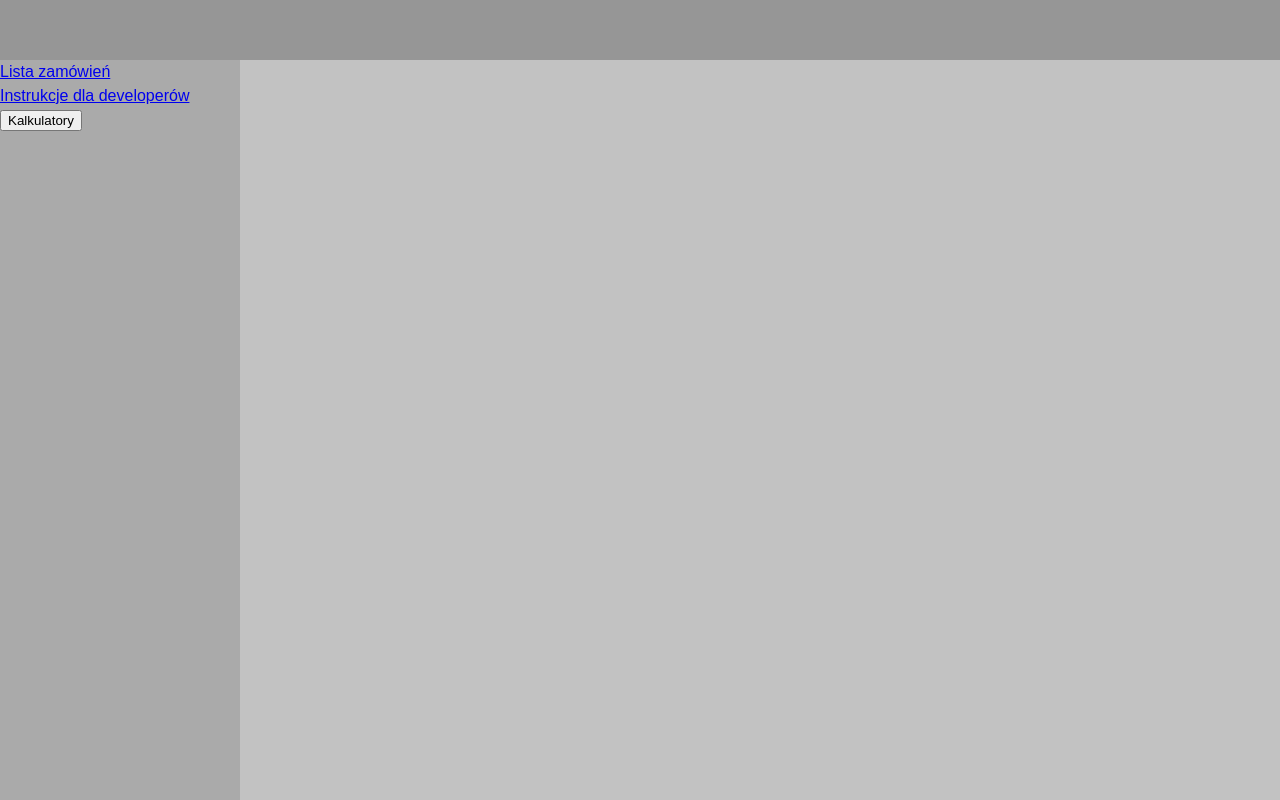
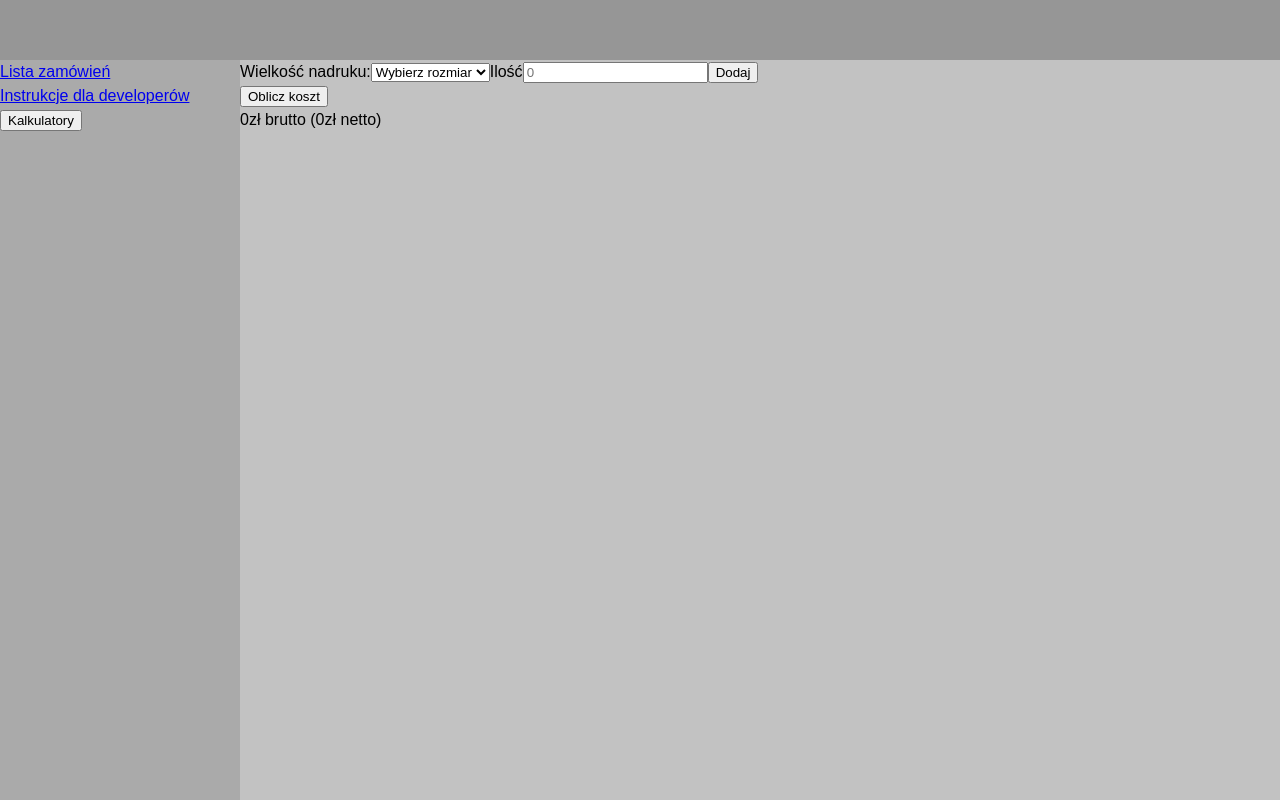
Before and after one commit to marlenawojtczak/ERP-system, a React (Vite) app in the folder frontend/: page /kalkulator3 in a window 1280 px wide. Built offline with nearby package versions, Linux system fonts and the light colour scheme.

Commit message:
adding second calculator NOK

```diff
--- a/frontend/src/features/calculators/components/CalculatorNOK.tsx
+++ b/frontend/src/features/calculators/components/CalculatorNOK.tsx
@@ -1,3 +1,189 @@
+import { useState } from "react";
+
 export const CalculatorNOK = () => {
-  return <></>;
+  const [grossPrice, setGrossPrice] = useState(0);
+  const [netPrice, setNetPrice] = useState(0);
+  const [selectedValue, setSelectedValue] = useState("");
+  const [quantities, setQuantities] = useState({
+    a3: 0,
+    a4: 0,
+    a5: 0,
+    mały: 0,
+  });
+
+  const handleSelectChange = (e: React.ChangeEvent<HTMLSelectElement>) => {
+    setSelectedValue(e.target.value);
+  };
+
+  const handleSubmit = (e: React.FormEvent<HTMLFormElement>) => {
+    e.preventDefault();
+
+    const form = e.currentTarget;
+    const quantityInput = form.elements.namedItem(
+      "quantity"
+    ) as HTMLInputElement;
+    const quantity = parseFloat(quantityInput.value);
+
+    switch (selectedValue) {
+      case "a3":
+      case "a4":
+      case "a5":
+      case "mały":
+        setQuantities((prevQuantities) => ({
+          ...prevQuantities,
+          [selectedValue]: prevQuantities[selectedValue] + quantity,
+        }));
+        break;
+
+      default:
+        console.log("Invalid subscription type");
+
+      // obsłużyć błąd biblioteką
+    }
+
+    setSelectedValue("");
+    form.reset();
+  };
+
+  const handleDelete = (size: "a3" | "a4" | "a5" | "mały") => {
+    setQuantities((prevQuantities) => ({
+      ...prevQuantities,
+      [size]: 0,
+    }));
+  };
+
+  const a3Calculation = (): number => {
+    const a3Quantity = quantities.a3;
+    let a3NetSum;
+
+    if (a3Quantity >= 1 && a3Quantity <= 4) {
+      a3NetSum = a3Quantity * 50;
+    } else if (a3Quantity >= 5 && a3Quantity <= 19) {
+      a3NetSum = a3Quantity * 45;
+    } else if (a3Quantity >= 20 && a3Quantity <= 39) {
+      a3NetSum = a3Quantity * 40;
+    } else if (a3Quantity >= 40 && a3Quantity <= 79) {
+      a3NetSum = a3Quantity * 35;
+    } else if (a3Quantity >= 80 && a3Quantity <= 200) {
+      a3NetSum = a3Quantity * 30;
+    }
+
+    return a3NetSum || 0;
+  };
+
+  const a4Calculation = (): number => {
+    const a4Quantity = quantities.a4;
+    let a4NetSum;
+
+    if (a4Quantity >= 1 && a4Quantity <= 4) {
+      a4NetSum = a4Quantity * 40;
+    } else if (a4Quantity >= 5 && a4Quantity <= 19) {
+      a4NetSum = a4Quantity * 35;
+    } else if (a4Quantity >= 20 && a4Quantity <= 39) {
+      a4NetSum = a4Quantity * 30;
+    } else if (a4Quantity >= 40 && a4Quantity <= 79) {
+      a4NetSum = a4Quantity * 25;
+    } else if (a4Quantity >= 80 && a4Quantity <= 200) {
+      a4NetSum = a4Quantity * 20;
+    }
+
+    return a4NetSum || 0;
+  };
+
+  const a5Calculation = (): number => {
+    const a5Quantity = quantities.a5;
+    let a5NetSum;
+
+    if (a5Quantity >= 1 && a5Quantity <= 4) {
+      a5NetSum = a5Quantity * 30;
+    } else if (a5Quantity >= 5 && a5Quantity <= 19) {
+      a5NetSum = a5Quantity * 25;
+    } else if (a5Quantity >= 20 && a5Quantity <= 39) {
+      a5NetSum = a5Quantity * 20;
+    } else if (a5Quantity >= 40 && a5Quantity <= 79) {
+      a5NetSum = a5Quantity * 15;
+    } else if (a5Quantity >= 80 && a5Quantity <= 200) {
+      a5NetSum = a5Quantity * 10;
+    }
+
+    return a5NetSum || 0;
+  };
+
+  const smallCalculation = (): number => {
+    const smallQuantity = quantities.mały;
+    let smallNetSum;
+
+    if (smallQuantity >= 1 && smallQuantity <= 4) {
+      smallNetSum = smallQuantity * 12;
+    } else if (smallQuantity >= 5 && smallQuantity <= 19) {
+      smallNetSum = smallQuantity * 25;
+    } else if (smallQuantity >= 20 && smallQuantity <= 39) {
+      smallNetSum = smallQuantity * 20;
+    } else if (smallQuantity >= 40 && smallQuantity <= 79) {
+      smallNetSum = smallQuantity * 15;
+    } else if (smallQuantity >= 80 && smallQuantity <= 200) {
+      smallNetSum = smallQuantity * 10;
+    }
+
+    return smallNetSum || 0;
+  };
+
+  const handleCalculation = () => {
+    const a3Result = a3Calculation();
+    const a4Result = a4Calculation();
+    const a5Result = a5Calculation();
+    const smallResult = smallCalculation();
+
+    setNetPrice(a3Result + a4Result + a5Result + smallResult);
+    setGrossPrice((a3Result + a4Result + a5Result + smallResult) * 1.23);
+  };
+
+  return (
+    <>
+      <form onSubmit={handleSubmit}>
+        <label htmlFor="printSize"> Wielkość nadruku:</label>
+        <select
+          name="prints"
+          id="printSize"
+          value={selectedValue}
+          onChange={handleSelectChange}
+        >
+          <option value="">Wybierz rozmiar</option>
+          <option value="a3">A3</option>
+          <option value="a4">A4</option>
+          <option value="a5">A5</option>
+          <option value="mały">mały</option>
+        </select>
+        <label>
+          Ilość
+          <input type="number" name="quantity" placeholder="0" required></input>
+        </label>
+        <button type="submit">Dodaj</button>
+      </form>
+      {Object.entries(quantities).map(
+        ([size, count]) =>
+          count !== 0 && (
+            <div key={size}>
+              <p>
+                {size}: {count}
+              </p>
+              <button
+                type="button"
+                onClick={() =>
+                  handleDelete(size as "a3" | "a4" | "a5" | "mały")
+                }
+              >
+                x
+              </button>
+            </div>
+          )
+      )}
+      <button type="button" onClick={handleCalculation}>
+        Oblicz koszt
+      </button>
+      <p>
+        {grossPrice}zł brutto ({netPrice}zł netto)
+      </p>
+    </>
+  );
 };
--- a/frontend/src/features/calculators/components/CalculatorSBP.tsx
+++ b/frontend/src/features/calculators/components/CalculatorSBP.tsx
@@ -102,7 +102,7 @@ export const CalculatorSBP = () => {
         Oblicz koszt
       </button>
       <p>
-        {grossPrice}zł (brutto) {netPrice}zł (netto)
+        {grossPrice}zł brutto ({netPrice}zł netto)
       </p>
     </>
   );
```
